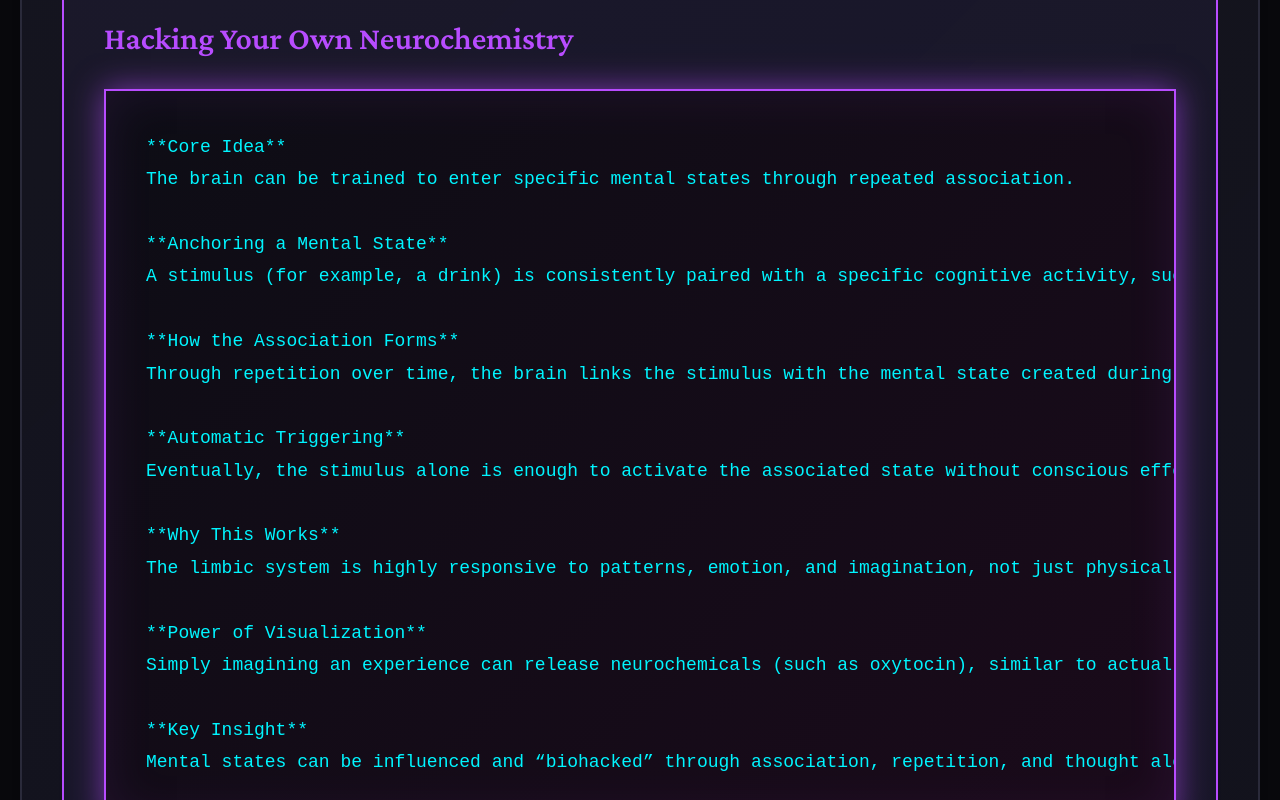
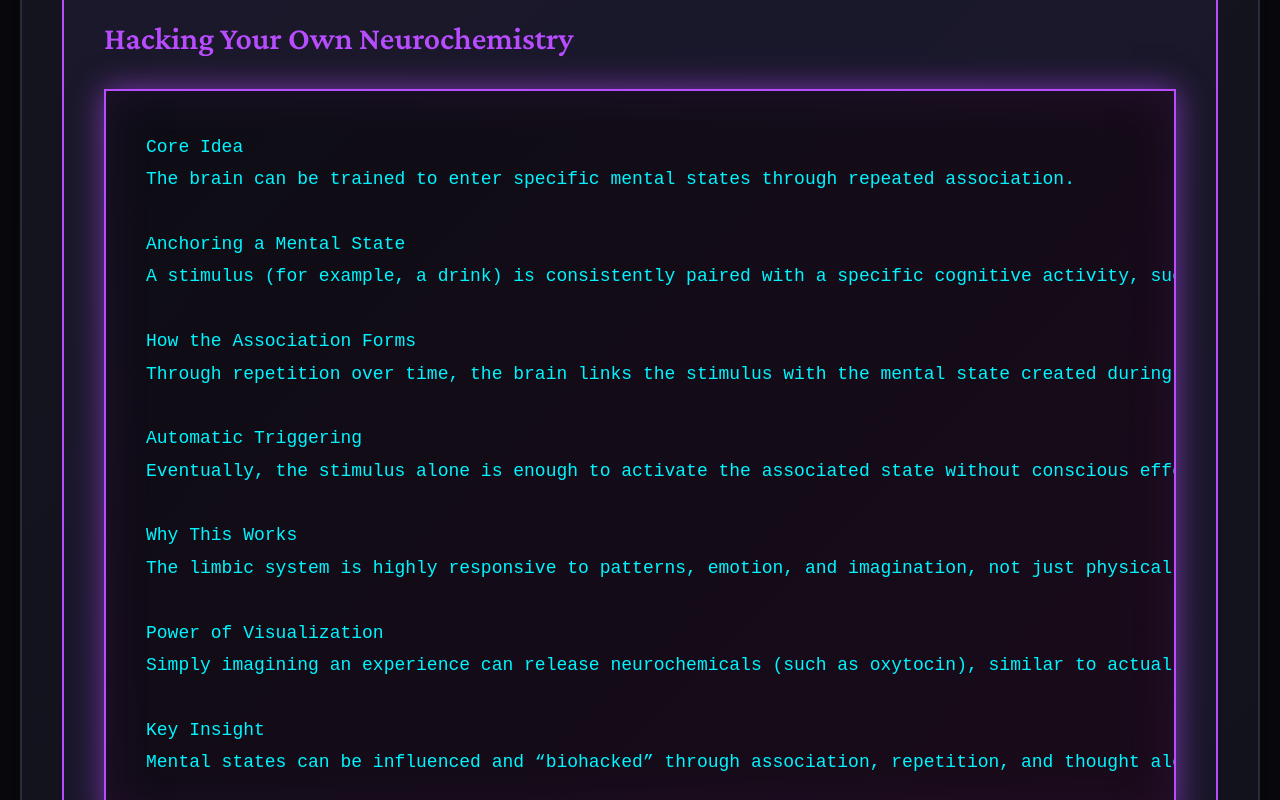
Before and after one commit to Theultimatehackerman/theultimatehackerman.github.io, a plain HTML site: page x/pod.html in a window 1280 px wide. Shown: the part 7000-7800 px from the top of the page. Drawn offline with nearby package versions, Linux system fonts and the light colour scheme.

Commit message:
Update pod.html

```diff
--- a/x/pod.html
+++ b/x/pod.html
@@ -694,25 +694,25 @@ request.org_id = target_shard.request_id
             <div class="tech-diagram">
                 <h3>Hacking Your Own Neurochemistry</h3>
                 <div class="code-block">
-<pre>**Core Idea**
+<pre>Core Idea
 The brain can be trained to enter specific mental states through repeated association.
 
-**Anchoring a Mental State**
+Anchoring a Mental State
 A stimulus (for example, a drink) is consistently paired with a specific cognitive activity, such as focused technical work.
 
-**How the Association Forms**
+How the Association Forms
 Through repetition over time, the brain links the stimulus with the mental state created during that activity.
 
-**Automatic Triggering**
+Automatic Triggering
 Eventually, the stimulus alone is enough to activate the associated state without conscious effort.
 
-**Why This Works**
+Why This Works
 The limbic system is highly responsive to patterns, emotion, and imagination, not just physical actions.
 
-**Power of Visualization**
+Power of Visualization
 Simply imagining an experience can release neurochemicals (such as oxytocin), similar to actually living it.
 
-**Key Insight**
+Key Insight
 Mental states can be influenced and “biohacked” through association, repetition, and thought alone.
 </pre>
                 </div>
```
